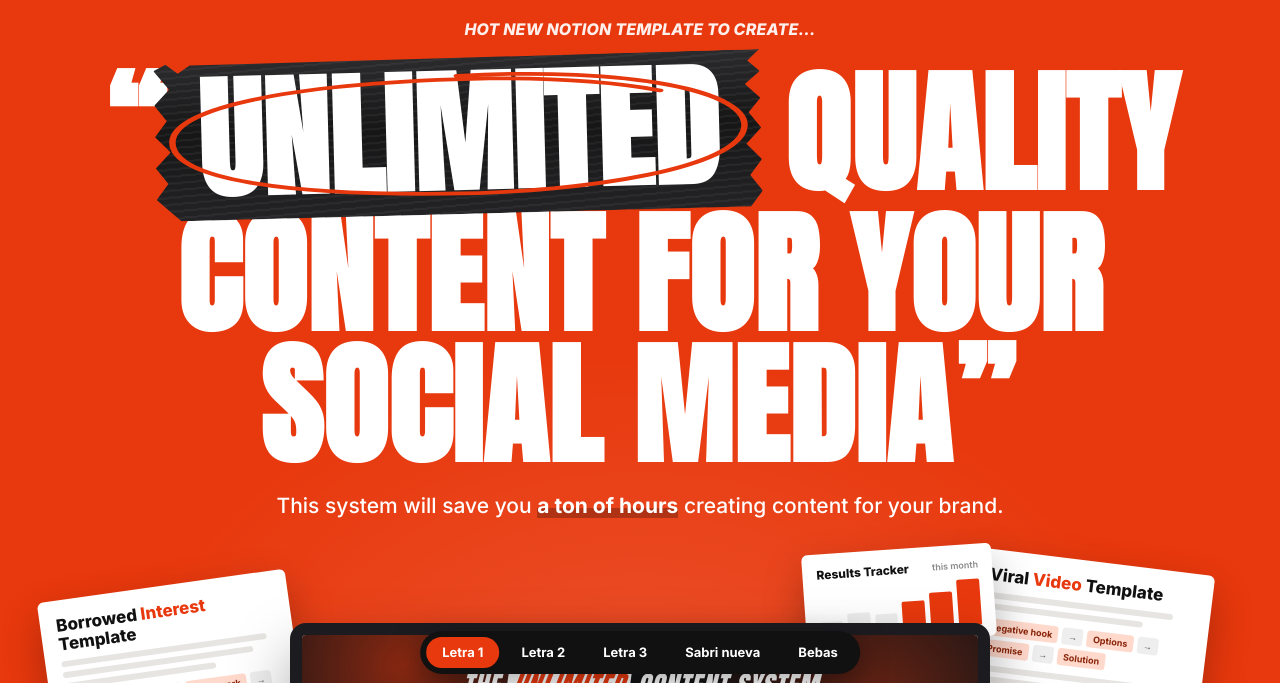
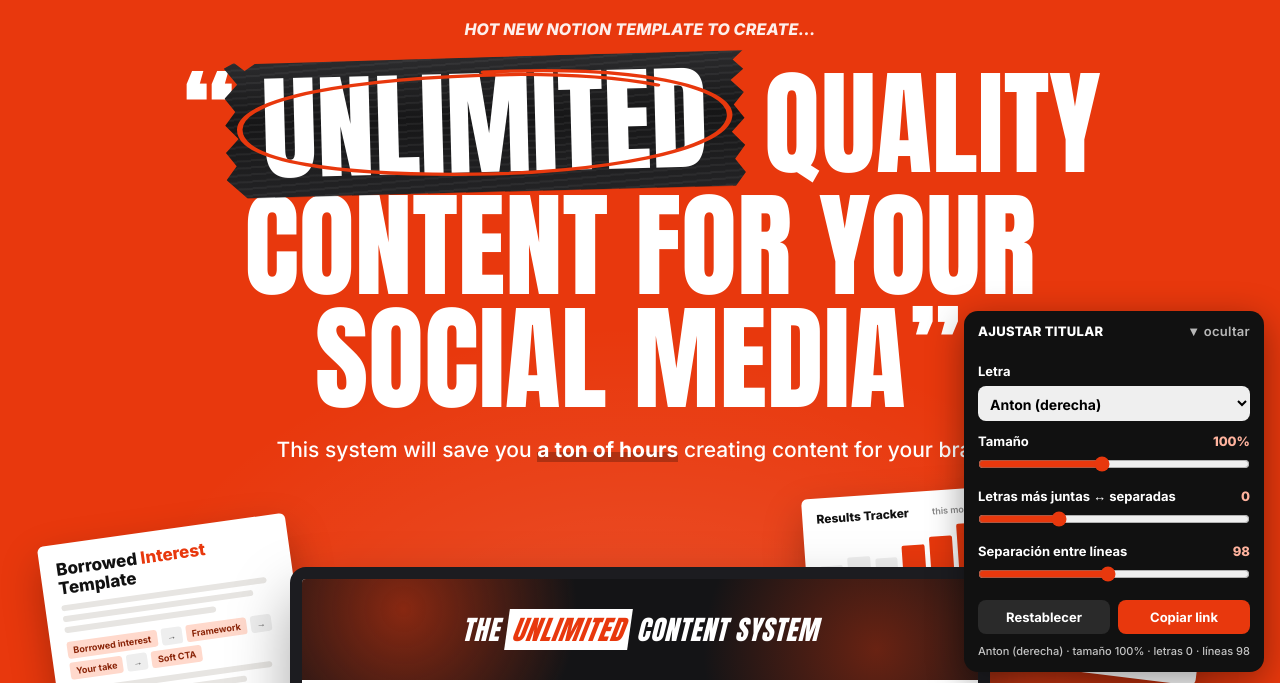
Before and after one commit to jayjayxcoach/jay-personal-brand-landing, a plain HTML site: page en/index.html in a window 1280 px wide. Shown: the part 112-795 px from the top of the page. Drawn offline with Linux system fonts and the light colour scheme; a web font is replaced by a local one.

Commit message:
Hero en ingles: panel de ajuste del titular (Anton, Oswald, Antonio, League Gothic)
Co-Authored-By: Claude Opus 5.5 <noreply@anthropic.com>

```diff
--- a/en/index.html
+++ b/en/index.html
@@ -1,5 +1,5 @@
 <!doctype html>
-<html lang="en" data-letra="1">
+<html lang="en" data-letra="6">
 <head>
 <meta charset="utf-8">
 <meta name="viewport" content="width=device-width, initial-scale=1">
@@ -7,7 +7,7 @@
 <meta name="description" content="HOT new Notion template to create unlimited quality content for your social media.">
 <link rel="preconnect" href="https://fonts.googleapis.com">
 <link rel="preconnect" href="https://fonts.gstatic.com" crossorigin>
-<link href="https://fonts.googleapis.com/css2?family=Anton&family=Mohave:wght@700&family=Archivo:wdth,wght@62.5,900&family=Barlow+Condensed:wght@800&family=Bebas+Neue&family=Inter:ital,wght@0,400;0,500;0,600;0,700;0,800;1,800&display=swap" rel="stylesheet">
+<link href="https://fonts.googleapis.com/css2?family=Anton&family=Mohave:wght@700&family=Archivo:wdth,wght@62.5,900&family=Barlow+Condensed:wght@800&family=Bebas+Neue&family=Oswald:wght@700&family=Antonio:wght@700&family=League+Gothic&family=Inter:ital,wght@0,400;0,500;0,600;0,700;0,800;1,800&display=swap" rel="stylesheet">
 <script>
   // ÚNICO lugar para cambiar el link de pago (Hotmart). Todos los botones lo usan.
   const CHECKOUT_URL = '#checkout';
@@ -49,8 +49,8 @@
   .eyebrow{text-align:center;margin:0 auto 14px;font-family:var(--body);font-style:italic;font-weight:800;font-size:clamp(12px,1.35vw,16px);
     letter-spacing:.01em;text-transform:uppercase;opacity:.92}
 
-  h1{font-family:var(--headline);font-style:normal;font-weight:var(--h-wt);font-stretch:var(--h-st);text-transform:uppercase;text-align:center;line-height:.98;letter-spacing:var(--h-ls);
-    font-size:var(--h-size)}
+  h1{font-family:var(--headline);font-weight:var(--h-wt);font-stretch:var(--h-st);text-transform:uppercase;text-align:center;line-height:var(--h-lh,.98);letter-spacing:var(--h-ls);font-style:var(--h-style,normal);
+    font-size:calc(var(--h-size) * var(--h-scale,1))}
   h1 .ln{display:block;white-space:nowrap}
   .q{display:inline-block;font-size:.95em;line-height:0;vertical-align:-.02em;margin:0 .04em;transform:translateY(-.08em)}
 
@@ -177,7 +177,7 @@
   }
   @media (max-width:640px){
     .hero{padding-top:24px}
-    h1{font-size:var(--h-size-m)}
+    h1{font-size:calc(var(--h-size-m) * var(--h-scale,1))}
     h1 .ln{white-space:normal}
     .stage{height:300px;margin-top:22px}
     .laptop{width:94%;bottom:64px}
@@ -194,20 +194,34 @@
     .fine{font-size:12px;letter-spacing:.03em}
   }
 </style>
-<!-- PRUEBA DE LETRAS: quitar este bloque y el selector de abajo cuando Jay elija -->
+<!-- PRUEBA DE LETRAS: quitar este bloque y el panel de abajo cuando Jay elija -->
 <style>
   @font-face{font-family:'SABRI SUBY FONT';src:url('fonts/sabri-suby-font.woff2') format('woff2'),url('fonts/sabri-suby-font.woff') format('woff'),url('fonts/sabri-suby-font.ttf') format('truetype');font-weight:400;font-style:normal;font-display:swap}
-  html[data-letra="4"]{--headline:'SABRI SUBY FONT','Anton',sans-serif;--h-wt:400;--h-st:100%;--h-ls:.01em;--h-size:clamp(56px,12vw,164px);--h-size-m:clamp(48px,16vw,64px)}
-  html[data-letra="4"] h1{line-height:.9}
-  html[data-letra="5"]{--headline:'Bebas Neue','Anton',sans-serif;--h-wt:400;--h-st:100%;--h-ls:.01em;--h-size:clamp(52px,11vw,150px);--h-size-m:clamp(46px,15vw,60px)}
-  html[data-letra="5"] h1{line-height:.92}
-  html[data-letra="1"]{--headline:'Mohave','Anton',sans-serif;--h-wt:700;--h-st:100%;--h-ls:.005em;--h-size:clamp(50px,10.4vw,142px);--h-size-m:clamp(44px,14vw,58px)}
-  html[data-letra="2"]{--headline:'Archivo','Anton',sans-serif;--h-wt:900;--h-st:62.5%;--h-ls:0;--h-size:clamp(50px,9.4vw,128px);--h-size-m:clamp(40px,12.6vw,52px)}
-  html[data-letra="3"]{--headline:'Barlow Condensed','Anton',sans-serif;--h-wt:800;--h-st:100%;--h-ls:0;--h-size:clamp(50px,9.4vw,128px);--h-size-m:clamp(40px,12.6vw,52px)}
-  .pick{position:fixed;left:50%;bottom:14px;transform:translateX(-50%);z-index:99;display:flex;gap:6px;background:#111;padding:6px;border-radius:40px;box-shadow:0 8px 30px rgba(0,0,0,.35);font-family:var(--body)}
-  .pick button{border:0;border-radius:30px;padding:9px 16px;font:700 13px/1 var(--body);background:transparent;color:#fff;cursor:pointer;white-space:nowrap}
-  .pick button.on{background:var(--red)}
-  @media (max-width:640px){.pick{max-width:calc(100vw - 16px)}.pick button{padding:8px 8px;font-size:11px}}
+  html[data-letra="1"]{--headline:'Mohave','Anton',sans-serif;--h-wt:700;--h-st:100%;--h-ls:.005em;--h-lh:.98;--h-size:clamp(50px,10.4vw,142px);--h-size-m:clamp(44px,14vw,58px)}
+  html[data-letra="2"]{--headline:'Archivo','Anton',sans-serif;--h-wt:900;--h-st:62.5%;--h-ls:0em;--h-lh:.98;--h-size:clamp(50px,9.4vw,128px);--h-size-m:clamp(40px,12.6vw,52px)}
+  html[data-letra="3"]{--headline:'Barlow Condensed','Anton',sans-serif;--h-wt:800;--h-st:100%;--h-ls:0em;--h-lh:.98;--h-size:clamp(50px,9.4vw,128px);--h-size-m:clamp(40px,12.6vw,52px)}
+  html[data-letra="4"]{--headline:'SABRI SUBY FONT','Anton',sans-serif;--h-wt:400;--h-st:100%;--h-ls:.01em;--h-lh:.9;--h-size:clamp(56px,12vw,164px);--h-size-m:clamp(48px,16vw,64px)}
+  html[data-letra="5"]{--headline:'Bebas Neue','Anton',sans-serif;--h-wt:400;--h-st:100%;--h-ls:.01em;--h-lh:.92;--h-size:clamp(52px,11vw,150px);--h-size-m:clamp(46px,15vw,60px)}
+  html[data-letra="6"]{--headline:'Anton',sans-serif;--h-wt:400;--h-st:100%;--h-ls:0em;--h-lh:.98;--h-size:clamp(50px,9vw,124px);--h-size-m:clamp(40px,12.4vw,52px)}
+  html[data-letra="7"]{--headline:'Anton',sans-serif;--h-style:italic;--h-wt:400;--h-st:100%;--h-ls:0em;--h-lh:.98;--h-size:clamp(50px,9vw,124px);--h-size-m:clamp(40px,12.4vw,52px)}
+  html[data-letra="8"]{--headline:'Oswald','Anton',sans-serif;--h-wt:700;--h-st:100%;--h-ls:0em;--h-lh:.98;--h-size:clamp(50px,8.6vw,118px);--h-size-m:clamp(38px,12vw,50px)}
+  html[data-letra="9"]{--headline:'Antonio','Anton',sans-serif;--h-wt:700;--h-st:100%;--h-ls:0em;--h-lh:.98;--h-size:clamp(50px,10vw,136px);--h-size-m:clamp(42px,13.6vw,56px)}
+  html[data-letra="10"]{--headline:'League Gothic','Anton',sans-serif;--h-wt:400;--h-st:100%;--h-ls:.005em;--h-lh:.9;--h-size:clamp(56px,11.6vw,158px);--h-size-m:clamp(48px,15.6vw,62px)}
+
+  .tuner{position:fixed;right:16px;bottom:16px;z-index:99;width:300px;background:#111;color:#fff;border-radius:14px;box-shadow:0 10px 36px rgba(0,0,0,.4);font:500 13px/1.3 var(--body)}
+  .tuner .hd{display:flex;justify-content:space-between;align-items:center;padding:12px 14px;cursor:pointer;font-weight:800;letter-spacing:.02em}
+  .tuner .hd span{opacity:.7;font-weight:600}
+  .tuner .bd{padding:0 14px 14px}
+  .tuner.min .bd{display:none}
+  .tuner label{display:block;margin-top:12px;font-weight:700}
+  .tuner label b{float:right;color:#ffb39e;font-weight:800}
+  .tuner select{width:100%;margin-top:6px;padding:8px;border-radius:8px;border:0;font:700 14px var(--body)}
+  .tuner input[type=range]{width:100%;margin-top:6px;accent-color:var(--red)}
+  .tuner .row{display:flex;gap:8px;margin-top:14px}
+  .tuner button{flex:1;border:0;border-radius:8px;padding:9px;font:700 13px var(--body);cursor:pointer;background:#2a2a2a;color:#fff}
+  .tuner button.main{background:var(--red)}
+  .tuner .val{margin-top:10px;font-size:11px;opacity:.75;word-break:break-all}
+  @media (max-width:640px){.tuner{left:8px;right:8px;bottom:8px;width:auto}}
 </style>
 </head>
 <body>
@@ -341,19 +355,66 @@
 <script>
   document.querySelectorAll('.js-checkout').forEach(a => a.href = CHECKOUT_URL);
 </script>
-<div class="pick" role="group" aria-label="Font test">
-  <button data-l="1">Letra 1</button><button data-l="2">Letra 2</button><button data-l="3">Letra 3</button><button data-l="4">Sabri nueva</button><button data-l="5">Bebas</button>
+<div class="tuner" id="tuner">
+  <div class="hd" id="tHd">AJUSTAR TITULAR <span id="tTg">▼ ocultar</span></div>
+  <div class="bd">
+    <label>Letra
+      <select id="tFont">
+        <option value="6">Anton (derecha)</option>
+        <option value="7">Anton cursiva</option>
+        <option value="8">Oswald</option>
+        <option value="9">Antonio</option>
+        <option value="10">League Gothic</option>
+        <option value="5">Bebas Neue</option>
+        <option value="4">Sabri nueva</option>
+        <option value="1">Mohave</option>
+        <option value="2">Archivo</option>
+        <option value="3">Barlow</option>
+      </select>
+    </label>
+    <label>Tamaño <b id="vT"></b><input type="range" id="tT" min="50" max="160" step="1"></label>
+    <label>Letras más juntas ↔ separadas <b id="vE"></b><input type="range" id="tE" min="-8" max="20" step="0.5"></label>
+    <label>Separación entre líneas <b id="vS"></b><input type="range" id="tS" min="60" max="140" step="1"></label>
+    <div class="row"><button id="tReset">Restablecer</button><button class="main" id="tCopy">Copiar link</button></div>
+    <div class="val" id="tVal"></div>
+  </div>
 </div>
 <script>
   (function(){
-    const p = new URLSearchParams(location.search).get('letra');
-    const set = l => {
-      document.documentElement.dataset.letra = l;
-      document.querySelectorAll('.pick button').forEach(b => b.classList.toggle('on', b.dataset.l === l));
-      history.replaceState(null, '', '?letra=' + l);
+    const H = document.documentElement, $ = id => document.getElementById(id);
+    const q = new URLSearchParams(location.search);
+    const fonts = [...$('tFont').options].map(o => o.value);
+    const defaults = () => {
+      H.style.removeProperty('--h-ls'); H.style.removeProperty('--h-lh');
+      const cs = getComputedStyle(H);
+      return { t: 100, e: Math.round(parseFloat(cs.getPropertyValue('--h-ls')) * 1000) / 10 || 0, s: Math.round(parseFloat(cs.getPropertyValue('--h-lh')) * 100) || 98 };
     };
-    set(['1','2','3','4','5'].includes(p) ? p : '1');
-    document.querySelectorAll('.pick button').forEach(b => b.onclick = () => set(b.dataset.l));
+    const apply = () => {
+      const t = +$('tT').value, e = +$('tE').value, s = +$('tS').value;
+      H.style.setProperty('--h-scale', t / 100);
+      H.style.setProperty('--h-ls', (e / 100) + 'em');
+      H.style.setProperty('--h-lh', s / 100);
+      $('vT').textContent = t + '%'; $('vE').textContent = e; $('vS').textContent = s;
+      const url = '?letra=' + H.dataset.letra + '&t=' + t + '&e=' + e + '&s=' + s;
+      history.replaceState(null, '', url);
+      $('tVal').textContent = $('tFont').selectedOptions[0].text + ' · tamaño ' + t + '% · letras ' + e + ' · líneas ' + s;
+    };
+    const setFont = (l, keep) => {
+      H.dataset.letra = l; $('tFont').value = l;
+      const d = defaults();
+      $('tT').value = keep && q.has('t') ? q.get('t') : d.t;
+      $('tE').value = keep && q.has('e') ? q.get('e') : d.e;
+      $('tS').value = keep && q.has('s') ? q.get('s') : d.s;
+      apply();
+    };
+    setFont(fonts.includes(q.get('letra')) ? q.get('letra') : '6', true);
+    $('tFont').onchange = () => setFont($('tFont').value, false);
+    ['tT','tE','tS'].forEach(id => $(id).oninput = apply);
+    $('tReset').onclick = () => setFont(H.dataset.letra, false);
+    $('tCopy').onclick = () => {
+      navigator.clipboard.writeText(location.href).then(() => { $('tCopy').textContent = '¡Copiado!'; setTimeout(() => $('tCopy').textContent = 'Copiar link', 1500); });
+    };
+    $('tHd').onclick = () => { const m = $('tuner').classList.toggle('min'); $('tTg').textContent = m ? '▲ abrir' : '▼ ocultar'; };
   })();
 </script>
 </body>
```
